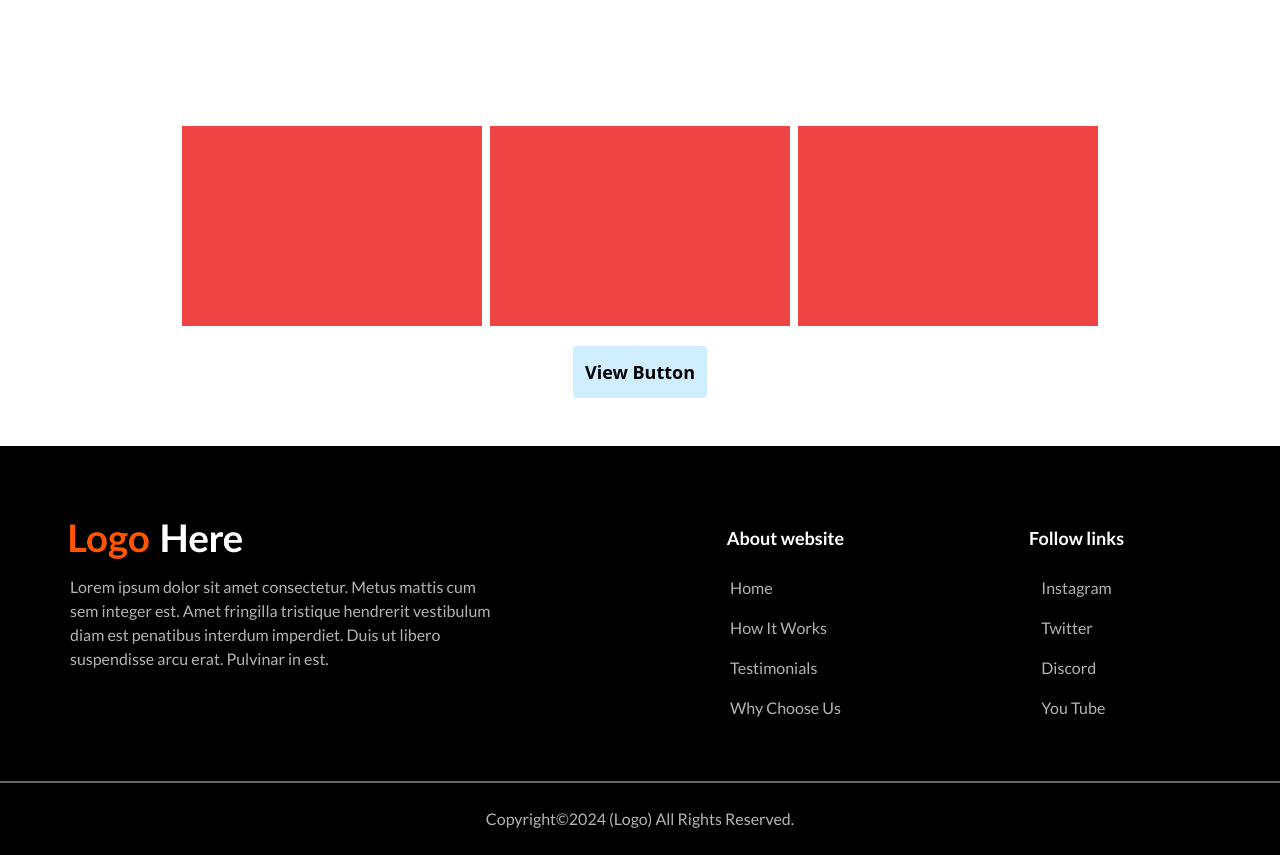
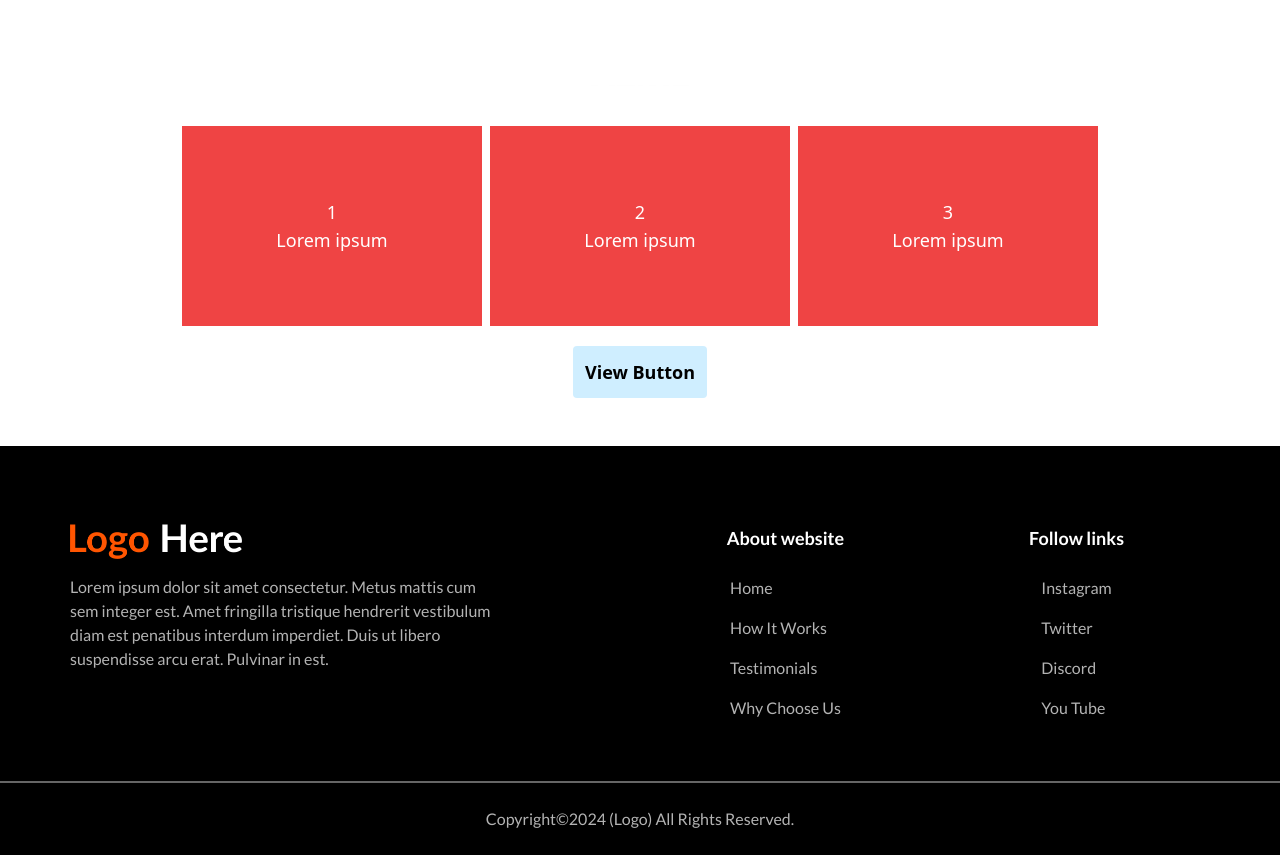
Before and after one commit to Seema-476/homepage-react, a React (Create React App) app: page / in a window 1280 px wide. Shown: the part 2400-3255 px from the top of the page. Built offline with nearby package versions, Linux system fonts and the light colour scheme.

Commit message:
add content in red cards

```diff
--- a/src/common/Cards.jsx
+++ b/src/common/Cards.jsx
@@ -1,18 +1,22 @@
 import React from 'react'
 import { useState } from 'react';
+// import { RED_CARDS } from './Helper';
 
 const Cards = () => {
     const [view, setView] = useState(false);
     const toggleView = () => {
         setView(!view)
     }
+    const RED_CARD = [{ number: 1, lorem: "Lorem ipsum" }, { number: 2, lorem: "Lorem ipsum" }, { number: 3, lorem: "Lorem ipsum" }, { number: 4, lorem: "Lorem ipsum" }, { number: 5, lorem: "Lorem ipsum" }, { number: 6, lorem: "Lorem ipsum" },]
   return (
       <div className='py-12'>
           <div className='container'>
               <h3 className='font-inter font-semibold text-4xl text-black text-center pb-10 animate__animated animate__flipInX animate__slow	2s animate__infinite'>Cards </h3>
               <div className="flex flex-row flex-wrap -mx-3 gap-2 justify-center">
                   {[...Array(view ? 6 : 3)].map((_, index) => (
-                      <div key={index} className="md:w-[33.33%] sm:w-[50%] w-full px-3 bg-red-500 max-w-[300px] h-[200px]">
+                      <div key={index} className="md:w-[33.33%] sm:w-[50%] w-full px-3 bg-red-500 max-w-[300px] h-[200px] flex flex-col justify-center items-center">
+                          <p className='text-lg font-medium text-white'>{RED_CARD[index].number}</p>
+                          <p className='text-lg font-medium text-white'>{RED_CARD[index].lorem}</p>
                       </div>
                   ))}
               </div>
--- a/src/common/HooksPractice.jsx
+++ b/src/common/HooksPractice.jsx
@@ -2,14 +2,14 @@ import React, { useState, useEffect } from 'react'
 
 const HooksPractice = () => {
   const [name, setName] = useState('rajni');
-  const [count, setCount] = useState(false);
+  const [count, setCount] = useState(0);
   useEffect(() => {
     if (count >= 10) {
       setTimeout(false);
       return
     }
     setTimeout(() => {
-      setCount((count) => count + 0 + 1);
+      setCount((count) => count + 1);
     }, 1000);
   },);
 
```
